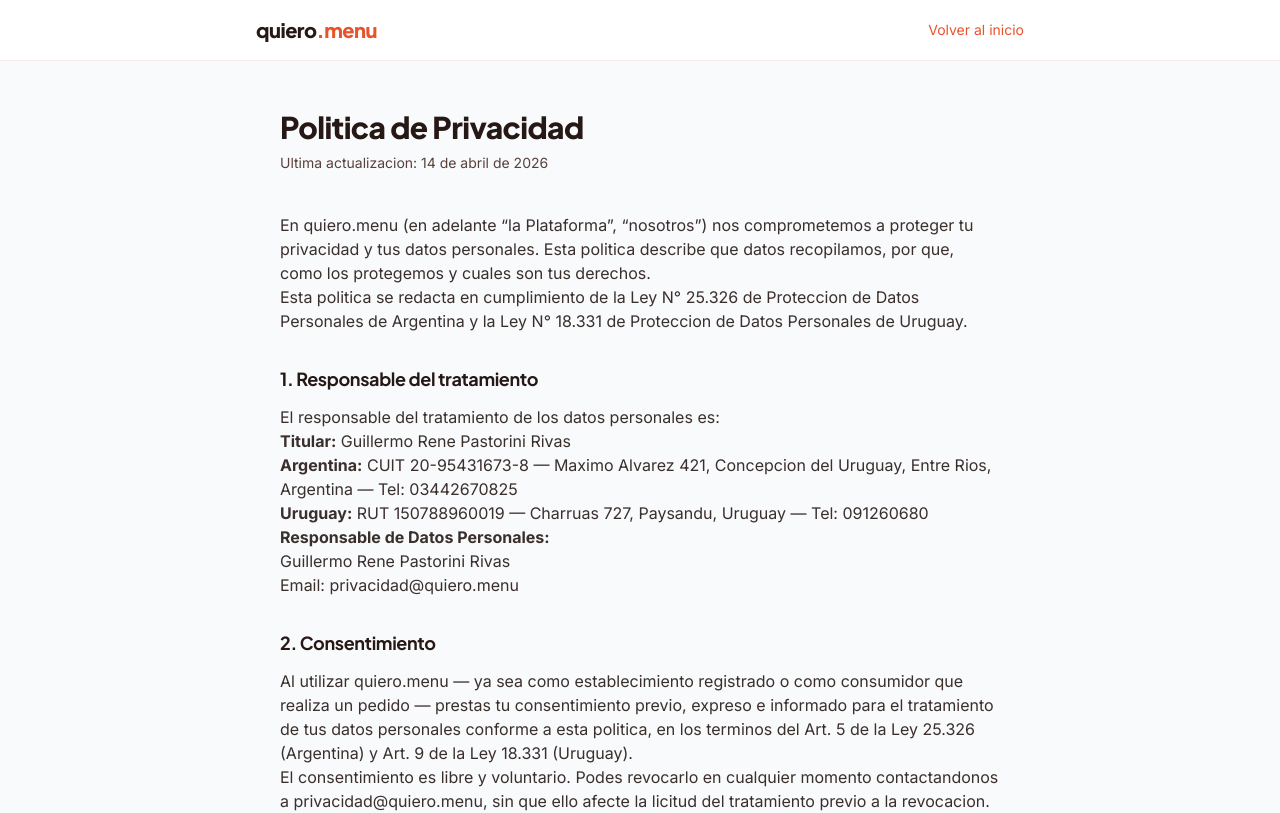
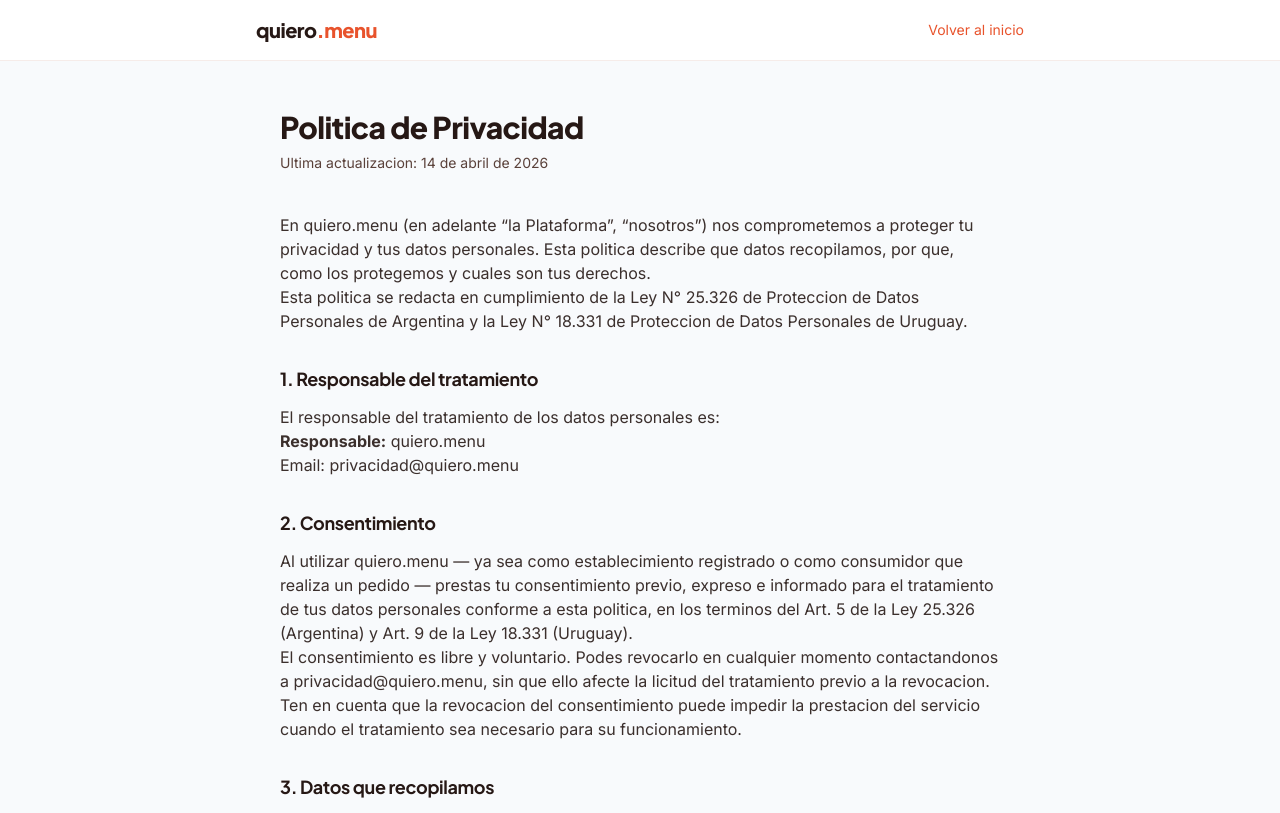
Before and after one commit to GuillermoPastoriniRivas/quiero-menu, a Next.js app in the folder ui/: page /privacy in a window 1280 px wide. Shown: the top 813 px of the page. Built offline with nearby package versions, Linux system fonts and the light colour scheme.

Commit message:
fix(ui): quitar datos personales del titular de /terms y /privacy

```diff
--- a/ui/src/app/privacy/page.tsx
+++ b/ui/src/app/privacy/page.tsx
@@ -46,13 +46,7 @@ export default function PrivacyPage() {
               El responsable del tratamiento de los datos personales es:
             </p>
             <p>
-              <strong>Titular:</strong> Guillermo Rene Pastorini Rivas<br />
-              <strong>Argentina:</strong> CUIT 20-95431673-8 — Maximo Alvarez 421, Concepcion del Uruguay, Entre Rios, Argentina — Tel: 03442670825<br />
-              <strong>Uruguay:</strong> RUT 150788960019 — Charruas 727, Paysandu, Uruguay — Tel: 091260680
-            </p>
-            <p>
-              <strong>Responsable de Datos Personales:</strong><br />
-              Guillermo Rene Pastorini Rivas<br />
+              <strong>Responsable:</strong> quiero.menu<br />
               Email: privacidad@quiero.menu
             </p>
           </section>
--- a/ui/src/app/terms/page.tsx
+++ b/ui/src/app/terms/page.tsx
@@ -40,9 +40,7 @@ export default function TermsPage() {
               <strong>Datos del responsable:</strong>
             </p>
             <ul>
-              <li>Titular: Guillermo Rene Pastorini Rivas</li>
-              <li>Argentina: CUIT 20-95431673-8 — Maximo Alvarez 421, Concepcion del Uruguay, Entre Rios, Argentina — Tel: 03442670825</li>
-              <li>Uruguay: RUT 150788960019 — Charruas 727, Paysandu, Uruguay — Tel: 091260680</li>
+              <li>Responsable: quiero.menu</li>
               <li>Email: legal@quiero.menu</li>
             </ul>
             <p>
```
Also changed, not shown: 1 other file (tests, documents, lock files or other folders).
